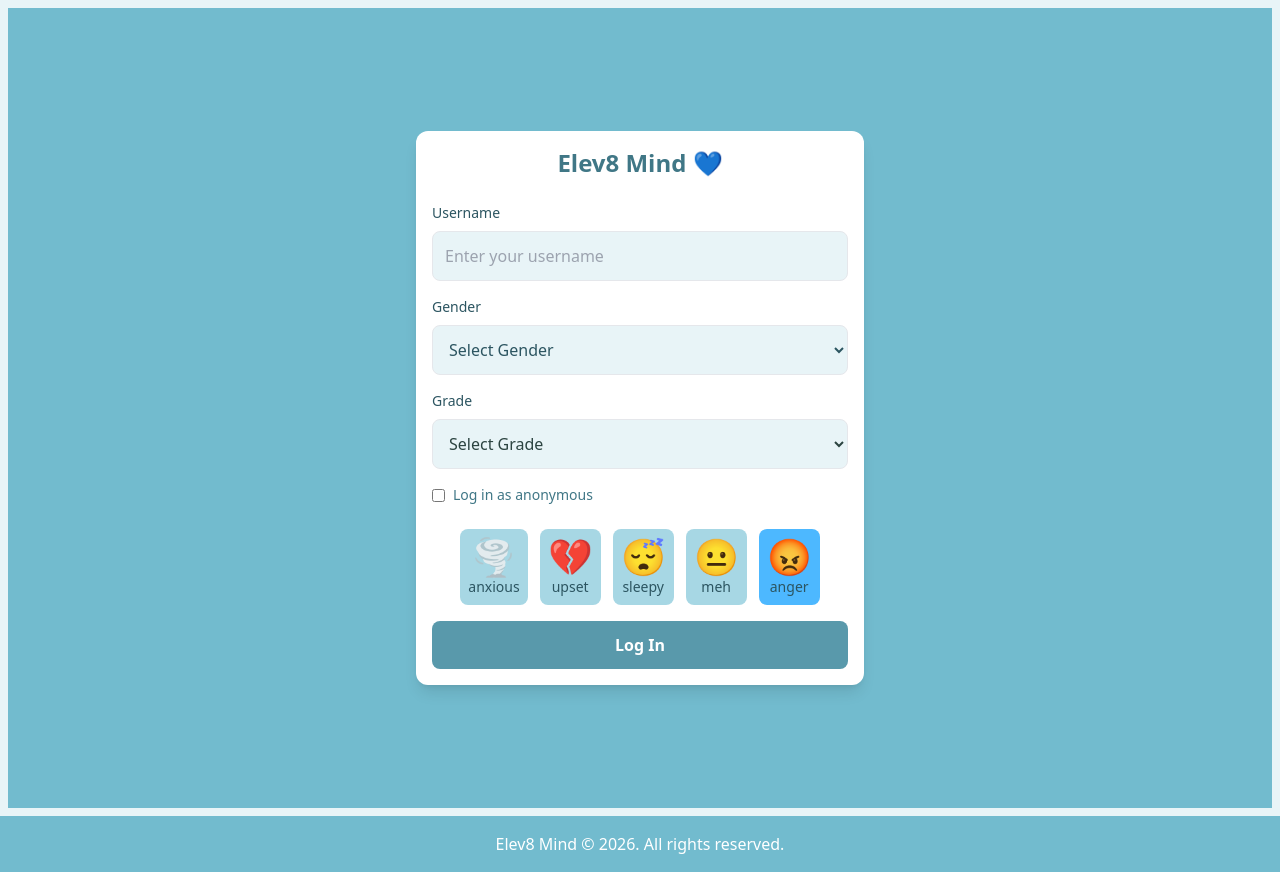
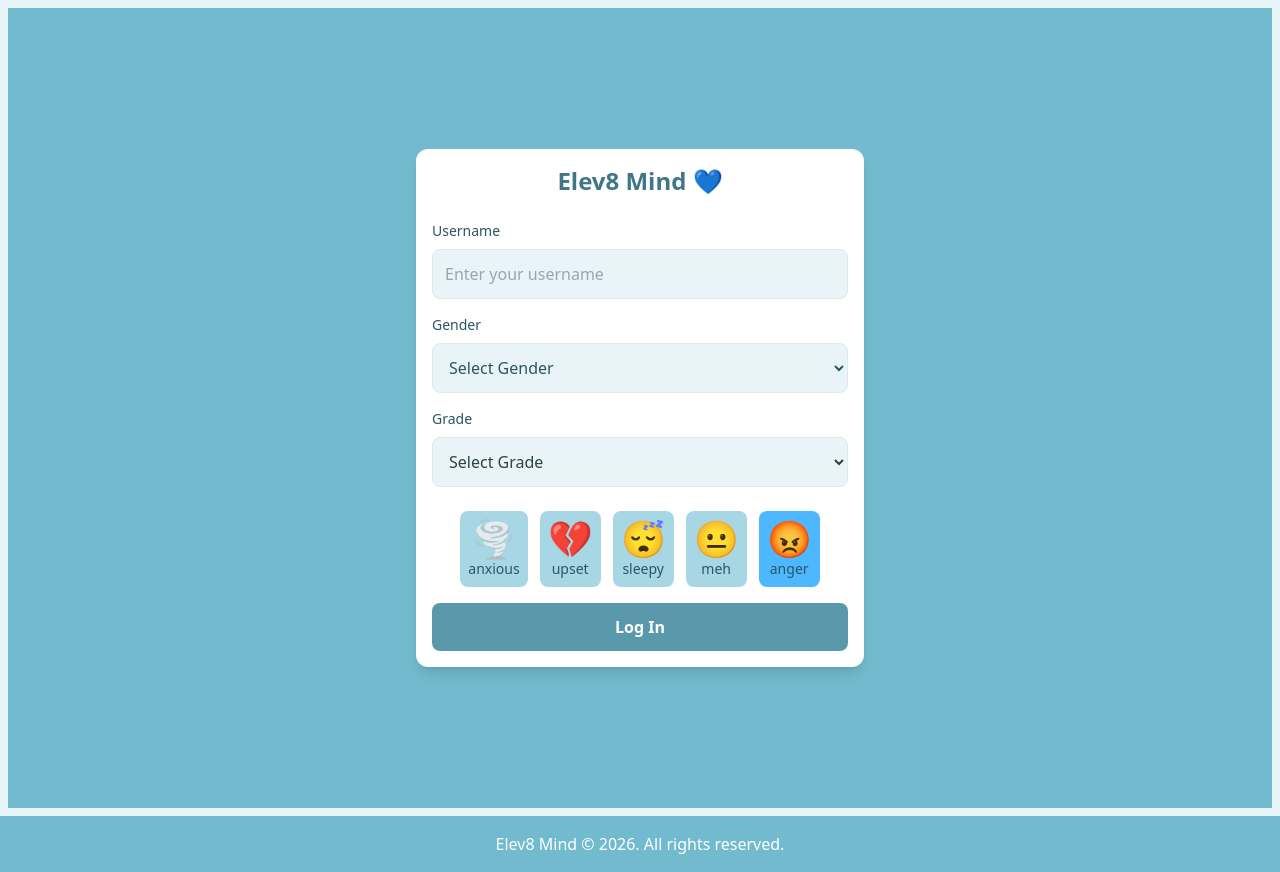
Before and after one commit to ni-cube/elev8Mind, a Next.js app: page /login in a window 1280 px wide. Built offline with nearby package versions, Linux system fonts and the light colour scheme.

Commit message:
remove is anonymous checkbox

```diff
--- a/src/pages/login.tsx
+++ b/src/pages/login.tsx
@@ -10,7 +10,6 @@ const Login: React.FC = () => {
   // State for managing username, password, and error messages
   const [username, setUsername] = useState<string>("");
   const [errorMessage, setErrorMessage] = useState<string>("");
-  const [isAnonymous, setIsAnonymous] = useState(false);
   const [gender, setGender] = useState<string>(""); // State for gender dropdown
   const [grade, setGrade] = useState<string>(""); // State for grade dropdown
   const { getAllEmotions } = useEmotion();
@@ -21,20 +20,20 @@ const Login: React.FC = () => {
 
   useEffect(() => {
     const profile: Profile = {
-      username: isAnonymous ? 'Anonymous' : username,
+      username: username,
       gender,
       grade,
       emotKey: selectedEmotions[0]
     };
     localStorage.setItem('profile', JSON.stringify(profile));
-  }, [username, isAnonymous, gender, grade, selectedEmotions]);
+  }, [username, gender, grade, selectedEmotions]);
 
   // Handle the form submission
   const handleSubmit = (e: FormEvent) => {
     e.preventDefault();
 
     // Check if the username is empty for anonymous users or required for authenticated users
-    if (!username && !isAnonymous) {
+    if (!username) {
       setErrorMessage("Please fill out your user name.");
     } else if (username === "Nirajeet" && !password) {
       setErrorMessage("Please enter your password.");
@@ -145,18 +144,6 @@ const Login: React.FC = () => {
           </>
         )}
         {/* Anonymous checkbox below the username and password */}
-        <div className="flex items-center mb-6">
-          <input
-            type="checkbox"
-            id="anonymous"
-            className="mr-2"
-            checked={isAnonymous}
-            onChange={() => setIsAnonymous(!isAnonymous)}
-          />
-          <label htmlFor="anonymous" className="text-sm font-medium text-[#407786]">
-            Log in as anonymous
-          </label>
-        </div>
         <div className="mt-6 flex gap-3 flex-wrap justify-center mb-4">
           {getAllEmotions().map((emotion, emoji) => (
             <button
```
